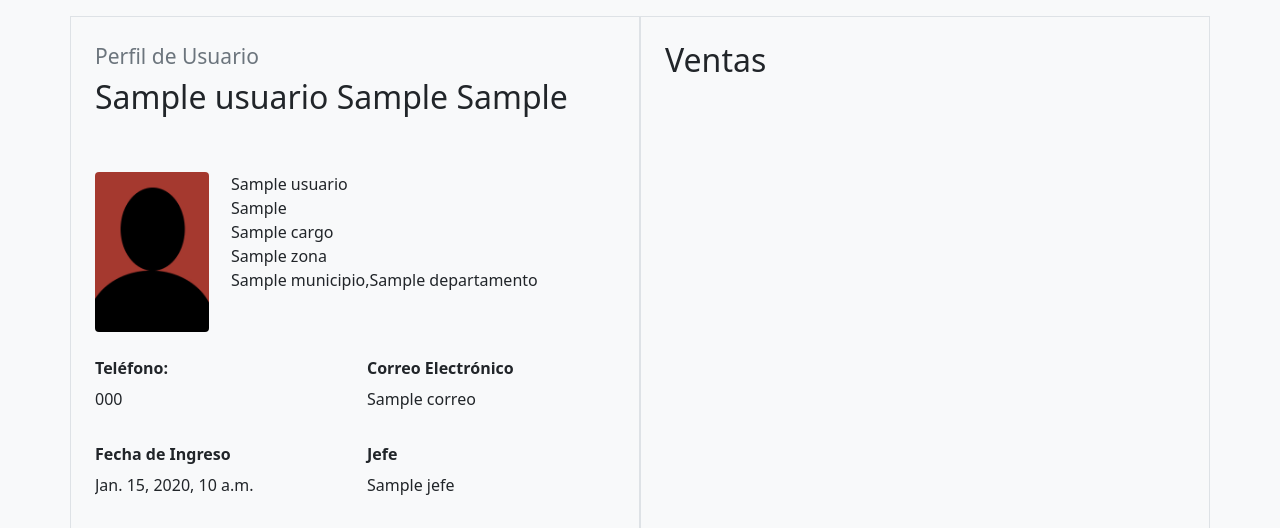
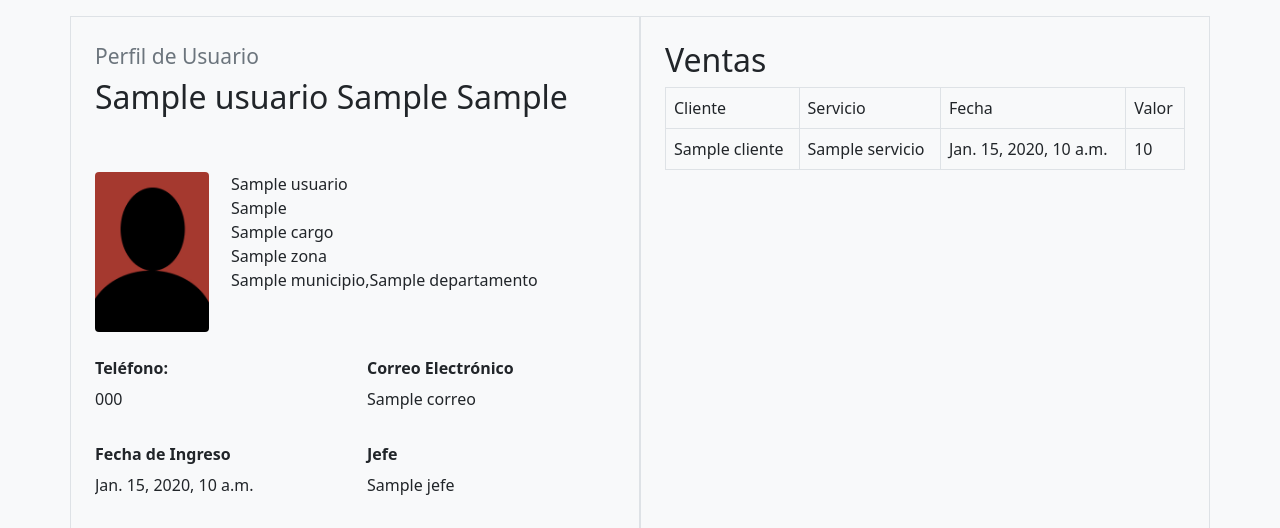
Before and after one commit to nikolo520/pr_tecnica, a Django app: template templates/usuario/detail.html in a window 1280 px wide. Shown: the part 56-584 px from the top of the page. Run offline with Django 3.2, Linux system fonts and the light colour scheme; the template is opened without the code that fills it: most values are stand-ins (such as "Sample title", 1, 10 or a date in 2020); some libraries are stand-ins or nearby versions.

Commit message:
Mostrar Ventas

```diff
--- a/templates/usuario/detail.html
+++ b/templates/usuario/detail.html
@@ -53,6 +53,27 @@
         {% else %}
           <div class="col-md-6 border container p-4 mb-3">
             <h2>Ventas</h2>
+            {% if rel_objs  %}
+              {% for venta in rel_objs %}
+              <table class="table table-bordered">
+                <thead>
+                    <td>Cliente</td>
+                    <td>Servicio</td>
+                    <td>Fecha</td>
+                    <td>Valor</td>
+                </thead>
+                <tbody>
+                    <td>{{ venta.cliente }}</td>
+                    <td>{{ venta.servicio }}</td>
+                    <td>{{ venta.fecha }}</td>
+                    <td>{{ venta.valor }}</td>
+                </tbody>
+              </table>
+              {% endfor %}
+
+            {% else %}
+              <h4>NO hay registro de ventas para el usuario.</h4>
+            {% endif %}
         </div>
         {% endif %}
 
```
Also changed, not shown: pr_tecnica/lists.py (+5 -5 lines).
